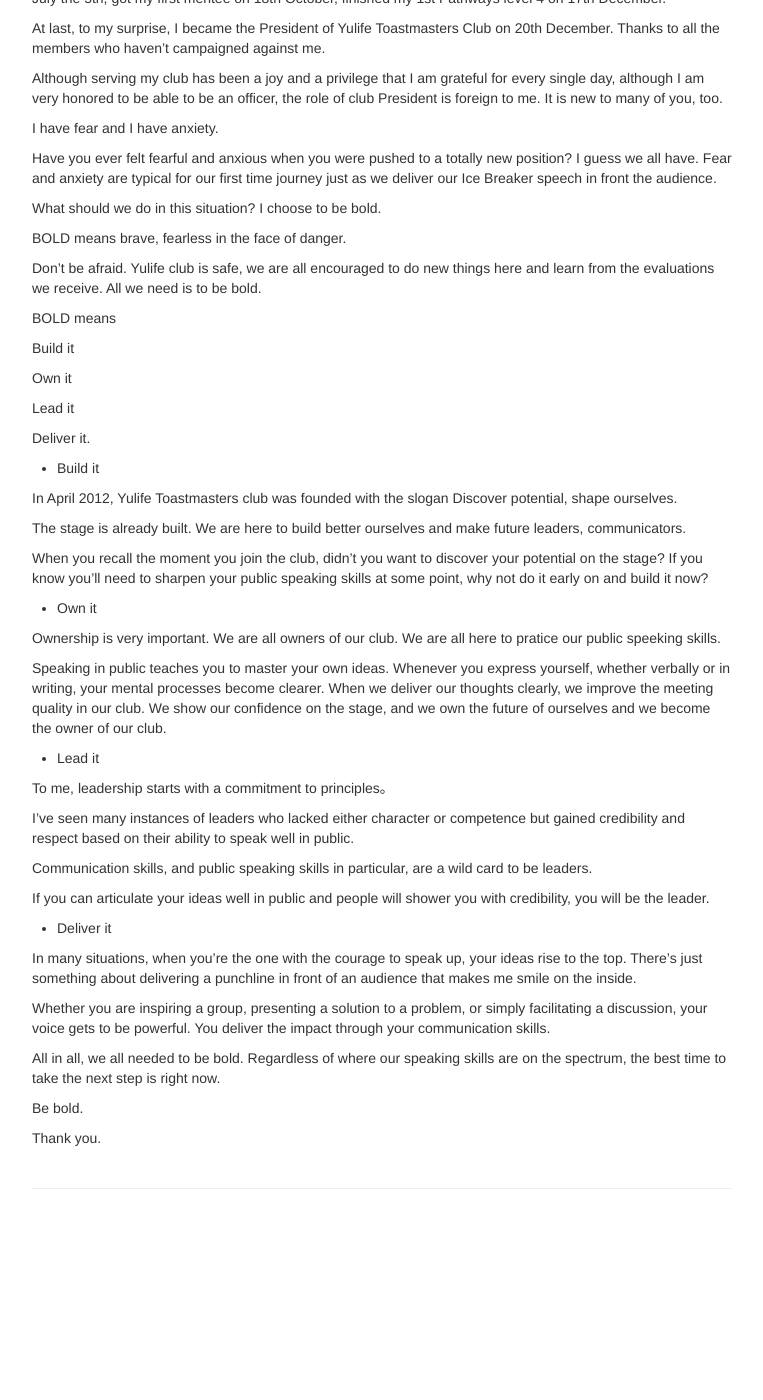
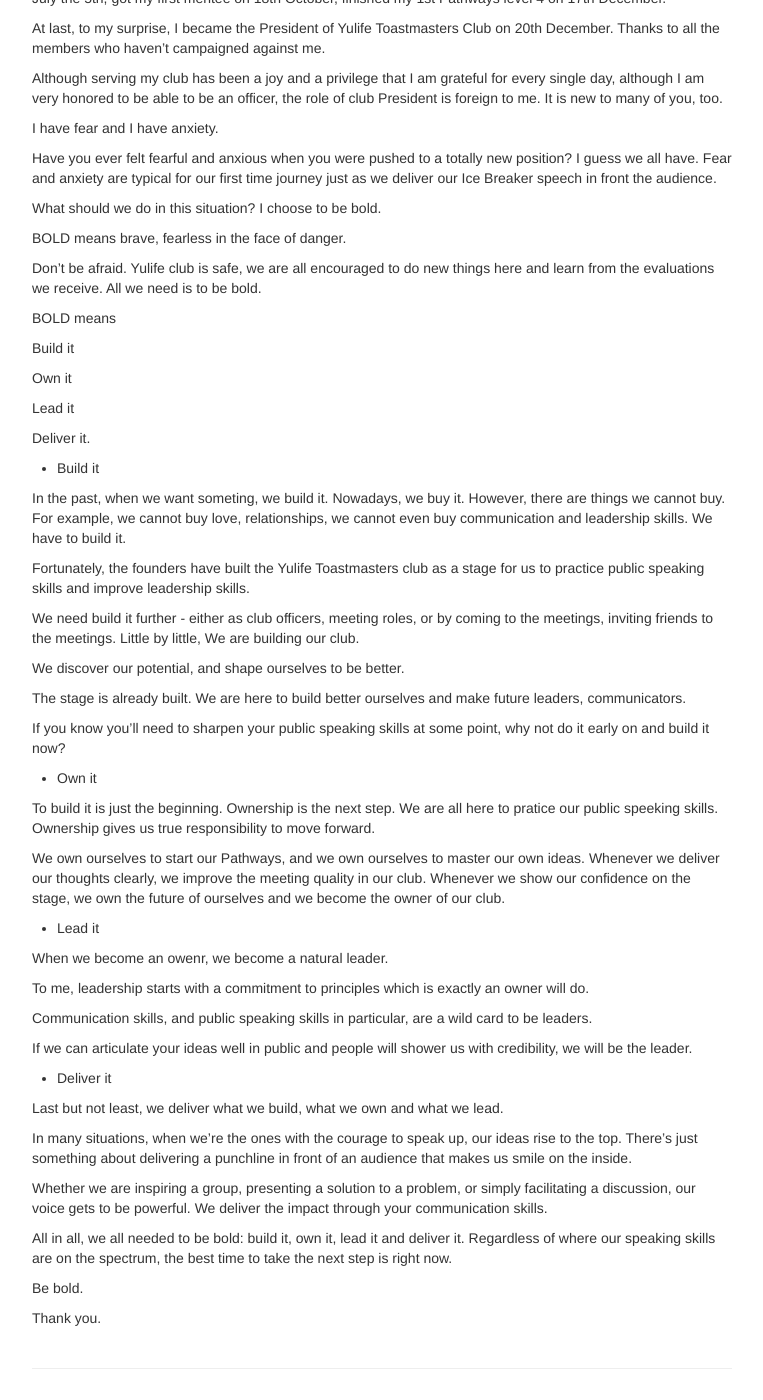
Before and after one commit to wxie2017/wxie2017.github.io, a Jekyll site: the page built from pages/speech/acceptance_of_club_President.md, in a window 1280 px wide and 1400 px high, scrolled down 294 px. Shown: the whole window, without its empty margins (258-1021 px from the left). Built offline with Jekyll 4.4.1, drawn with Linux system fonts in a browser that asks for light colours; our own code applies the rules of GitHub Pages for plain Markdown files; before the commit the page ends 1514 px from its top, so only the background shows below that.

Commit message:
improve the speech

```diff
--- a/pages/speech/acceptance_of_club_President.md
+++ b/pages/speech/acceptance_of_club_President.md
@@ -51,55 +51,67 @@
 
 * Build it
 
-In April 2012, Yulife Toastmasters club was founded with the slogan
-Discover potential, shape ourselves.
+In the past, when we want someting, we build it. Nowadays, we buy it.
+However, there are things we cannot buy. For example, we cannot buy love,
+relationships, we cannot even buy communication and leadership skills.
+We have to build it.
+
+Fortunately, the founders have built the Yulife Toastmasters club as a
+stage for us to practice public speaking skills and improve leadership
+skills.
+
+We need build it further - either as club officers, meeting roles, or by
+coming to the meetings, inviting friends to the meetings. Little by little,
+We are building our club.
+
+We discover our potential, and shape ourselves to be better.
 
 The stage is already built. We are here to build better ourselves and
 make future leaders, communicators.
 
-When you recall the moment you join the club, didn't you want to discover
-your potential on the stage? If you know you’ll need to sharpen your
-public speaking skills at some point, why not do it early on and build it
-now?
+If you know you’ll need to sharpen your public speaking skills at some
+point, why not do it early on and build it now?
 
 * Own it
 
-Ownership is very important. We are all owners of our club. We are all
-here to pratice our public speeking skills.
+To build it is just the beginning. Ownership is the next step. We are
+all here to pratice our public speeking skills. Ownership gives us true
+responsibility to move forward.
 
-Speaking in public teaches you to master your own ideas. Whenever you
-express yourself, whether verbally or in writing, your mental processes
-become clearer. When we deliver our thoughts clearly, we improve the
-meeting quality in our club. We show our confidence on the stage, and
+We own ourselves to start our Pathways, and we own ourselves to master
+our own ideas. Whenever we deliver our thoughts clearly, we improve the
+meeting quality in our club. Whenever we show our confidence on the stage,
 we own the future of ourselves and we become the owner of our club.
 
 * Lead it
 
-To me, leadership starts with a commitment to principles。
+When we become an owenr, we become a natural leader.
 
-I’ve seen many instances of leaders who lacked either character or
-competence but gained credibility and respect based on their ability
-to speak well in public.
+To me, leadership starts with a commitment to principles which is
+exactly an owner will do.
 
 Communication skills, and public speaking skills in particular, are
 a wild card to be leaders.
 
-If you can articulate your ideas well in public and people will shower
-you with credibility, you will be the leader.
+If we can articulate your ideas well in public and people will shower
+us with credibility, we will be the leader.
 
 * Deliver it
 
-In many situations, when you're the one with the courage to speak up,
-your ideas rise to the top. There’s just something about delivering
-a punchline in front of an audience that makes me smile on the inside.
+Last but not least, we deliver what we build, what we own and what
+we lead.
 
-Whether you are inspiring a group, presenting a solution to a problem,
-or simply facilitating a discussion, your voice gets to be powerful.
-You deliver the impact through your communication skills.
+In many situations, when we're the ones with the courage to speak up,
+our ideas rise to the top. There's just something about delivering
+a punchline in front of an audience that makes us smile on the inside.
 
-All in all, we all needed to be bold. Regardless of where our speaking
-skills are on the spectrum, the best time to take the next step is right
-now.
+Whether we are inspiring a group, presenting a solution to a problem,
+or simply facilitating a discussion, our voice gets to be powerful.
+We deliver the impact through your communication skills.
+
+All in all, we all needed to be bold: build it, own it, lead it and
+deliver it. Regardless of where our speaking skills are on the spectrum,
+the best time to take the next step is right now.
 
 Be bold.
 
```
